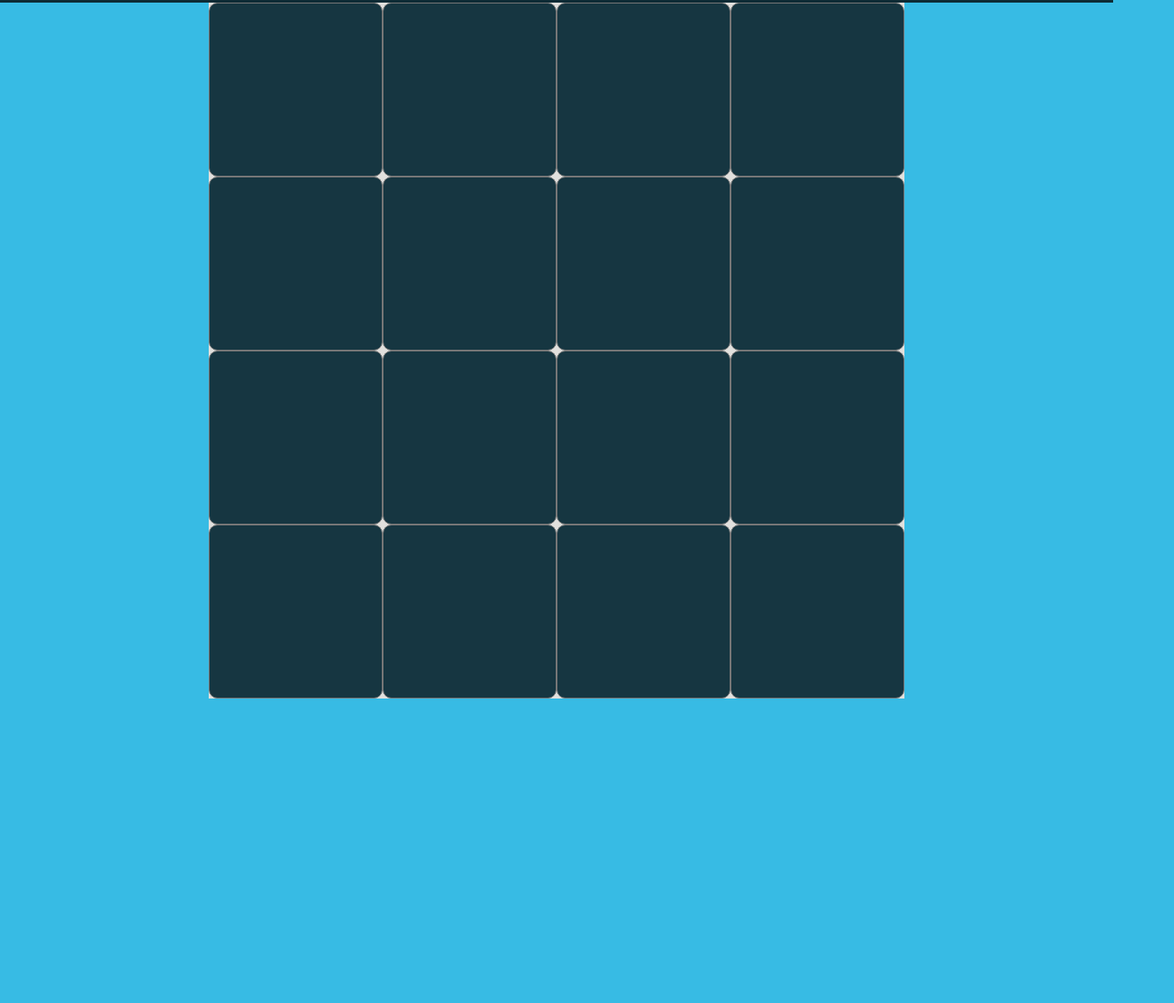
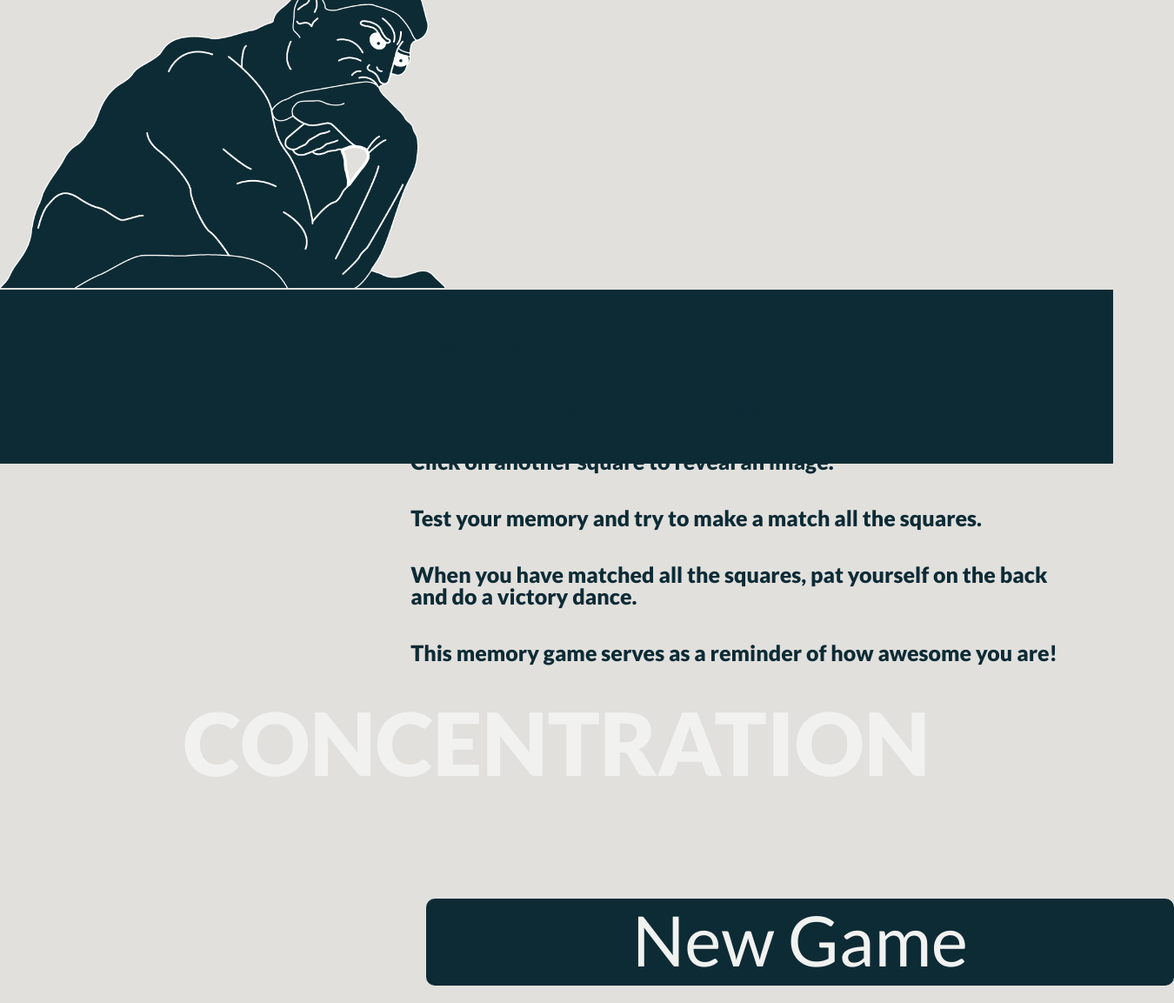
Before and after one commit to brittonwalker/memory_game, a plain HTML site: page index.html in a window 1280 px wide. Shown: the part 108-1261 px from the top of the page at 87% size, 1350 px wide, since content can reach past the window. Before the commit the page ends 911 px from the top, so only its background shows below. Drawn offline with nearby package versions, Linux system fonts and the light colour scheme.

Commit message:
Make reset button and 'finish' styling

```diff
--- a/index.html
+++ b/index.html
@@ -10,6 +10,17 @@
   <script src="script.js"></script>
 </head>
 <body>
+  <div class="header"><img src="_images/thinker.png" alt="" />
+    <ul>
+      <li>How to play:</li>
+      <li>Click on a square to reveal an image.</li>
+      <li>Click on another square to reveal an image.</li>
+      <li>Test your memory and try to make a match all the squares.</li>
+      <li>When you have matched all the squares, pat yourself on the back <br>and do a victory dance.</br></li>
+      <li>This memory game serves as a reminder of how awesome you are!</li>
+
+    <!-- <img class="right" src="thinker_right.png" alt="" /> -->
+  </div>
   <h1>CONCENTRATION</h1>
   <div id="gameBoard">
     <div class="cards hide"></div>
@@ -29,5 +40,6 @@
     <div class="cards hide"></div>
     <div class="cards hide"></div>
   </div>
+  <div class="button">New Game</div>
 </body>
 </html>
--- a/script.js
+++ b/script.js
@@ -1,37 +1,74 @@
 $( document ).ready(function() {
     console.log( "ready!" );
 
+  //Variables/////////////////////////////
+  var classes = [ 'blue_wall', 'teal_wall', 'white_wall', 'yellow_wall', 'navy_wall', 'green_wall', 'pink_wall', 'red_wall', 'blue_wall', 'teal_wall', 'white_wall', 'yellow_wall', 'navy_wall', 'green_wall', 'pink_wall', 'red_wall' ];
+
+  var hide = ['hide', 'hide', 'hide', 'hide', 'hide', 'hide', 'hide', 'hide', 'hide', 'hide', 'hide', 'hide', 'hide', 'hide', 'hide', 'hide']
+
+  var cardClass = ['cards', 'cards', 'cards', 'cards', 'cards', 'cards', 'cards', 'cards', 'cards', 'cards', 'cards', 'cards', 'cards', 'cards', 'cards', 'cards'];
+
+  var cardCounter = 0;
+
+  var score = 0;
+  /////////////////////////////////////////
+
+  //Card Click Event//////////////////////
   $('.cards').on('click', flipCard);
+  //
 
+  //Reset Event/Function//////////////////
+  $('.button').on('click', function(){
+    classes.sort( randomize );
+    $('.cards').each(function(i, val) {
+        $(this).removeClass();
+        $(this).addClass(cardClass[i]);
+        $(this).addClass(classes[i]);
+        $(this).addClass(hide[i]);
+        score = 0;
+    });
+  });
+  /////////////////////////////////////////
+
+  //Randomize Board///////////////////////
   function randomize() {
     return (Math.round(Math.random())-0.5);
   }
+  /////////////////////////////////////////
 
-  var classes = [ 'blue_wall', 'teal_wall', 'white_wall', 'yellow_wall', 'navy_wall', 'green_wall', 'pink_wall', 'red_wall', 'blue_wall', 'teal_wall', 'white_wall', 'yellow_wall', 'navy_wall', 'green_wall', 'pink_wall', 'red_wall' ];
-  classes.sort( randomize );
-  $('.cards').each(function(i, val) {
-      $(this).addClass(classes[i]);
-  });
+  //Check for Winner
+  function checkWinner(){
+    if(score == 8)
+    alert('You my friend, are a champion!');
+  }
+  /////////////////////////////////////////
 
-  var cardCounter = 0;
-  var score = 0;
+  //Comparing Two Cards////////////////////
+  function compareCards(card1, card2){
+    if(card1.attr('class') == card2.attr('class')){
+      score++;
+      cardCounter = 0;
+    } else if(card1.attr('class') != card2.attr('class')){
+      card1.toggleClass('hide');
+      card2.toggleClass('hide');
+      cardCounter = 0;
+    }
+    checkWinner();
+  }
+  /////////////////////////////////////////
 
+
+  //The Game/////////////////////////////////////////
   function flipCard(){
     if(cardCounter < 1){
       $(this).toggleClass('hide');
-      // firstFlip = $(this).attr("class");
       firstFlip = $(this);
       cardCounter++;
-      console.log(cardCounter);
-      console.log(firstFlip);
     } else if(cardCounter < 2){
         if ($(this).hasClass('hide')) {
           $(this).toggleClass('hide');
-          // secondFlip = $(this).attr("class");
           secondFlip = $(this);
           cardCounter++;
-          console.log(secondFlip);
-          console.log(cardCounter);
         }
       event.preventDefault();
     }
@@ -41,23 +78,6 @@ $( document ).ready(function() {
       }, 400)
     }
   }
+  //////////////////////////////////////////////////
 
-  function compareCards(card1, card2){
-    if(card1.attr('class') == card2.attr('class')){
-      score += 1;
-      cardCounter = 0;
-      console.log('match');
-      console.log(score);
-    } else if(card1.attr('class') != card2.attr('class')){
-      card1.toggleClass('hide');
-      card2.toggleClass('hide');
-      cardCounter = 0;
-    }
-    checkWinner();
-  }
-
-  function checkWinner(){
-    if(score == 8)
-    alert('Yeeee son! you won!');
-  }
 });
--- a/style.css
+++ b/style.css
@@ -5,42 +5,84 @@
 body {
   width: 100%;
   height: 100%;
-  margin: 0;
-  background: #37bbe4;
+  background: #e1e0dd;
+  font-family: 'Lato', sans-serif;
+  font-weight: 400;
+}
+
+.header {
+  width: 100%;
+}
+
+.button {
+  width: 860px;
+  height: 100px;
+  background: #0D2B35;
+  color: #f1f2f0;
+  border-radius: 10px;
+  font-size: 80px;
+  text-align: center;
+  padding-top: 7px;
+  margin-bottom: 20px;
+  margin-left: 490px;
+  margin-top: 10px;
+
+}
+
+ul {
+  float: right;
+  widows: 40%;
+  font-size: 25px;
+  font-family: 'Lato', sans-serif;
+  font-weight: 900;
+  color: #0D2B35;
+  margin-right: 5%;
+  margin-top: 55px;
+}
+
+li {
+  margin-bottom: 40px;
+}
+
+img {
+  margin-top: 50px;
+  width: 40%;
 }
 
 h1 {
   width: 100%;
-  height: 111px;
+  height: 200px;
   background: #0D2B35;
   color: #f1f2f0;
   text-align: center;
   margin: 0 auto;
-  padding-top: 20px;
-  font-size: 60px;
+  padding-top: 40px;
+  font-size: 100px;
   font-family: 'Lato', sans-serif;
   font-weight: 900;
+  padding-top: 50px;
 }
 
 #gameBoard {
-  width: 800px;
+  width: 900px;
   background: #e1e0dd;
   margin: 0 auto;
   overflow: auto;
+  margin-top: 50px;
 }
 
 .cards {
-  width: 200px;
+  widows: 200px;
   height: 200px;
-  border: 1px solid #777;
   float: left;
   border-radius: 10px;
+  margin: 10px;
 }
 
 
 
 .blue_wall, .green_wall, .navy_wall, .pink_wall, .red_wall, .teal_wall, .white_wall, .yellow_wall{
-	background: url(sprites/sprites.png) no-repeat;
+	background: url(_images/sprites.png) no-repeat;
 }
 
 .blue_wall{
```
Also changed, not shown: _images/sprites.png (renamed from sprites/sprites.png), _images/thinker.png (added).
